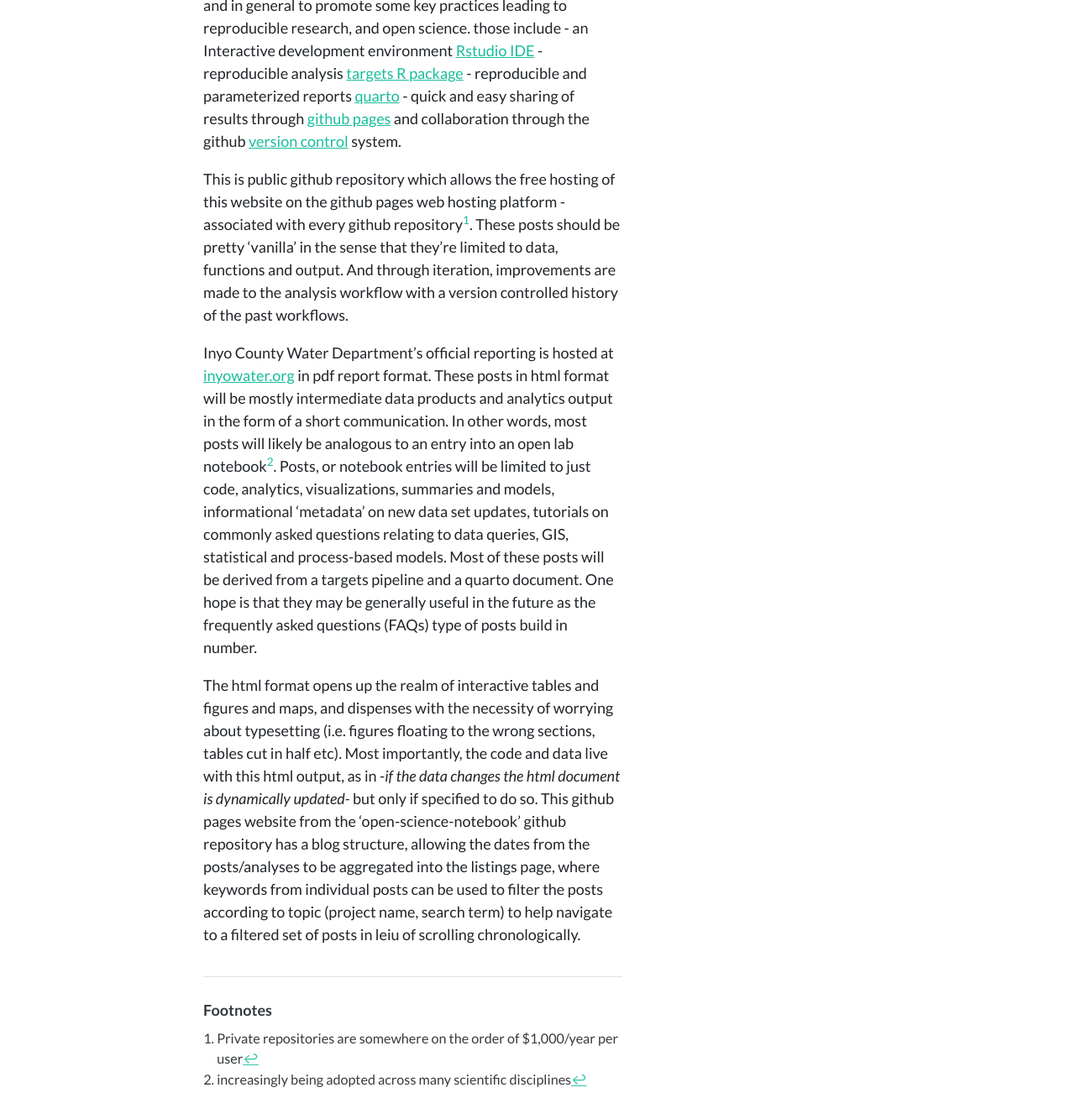
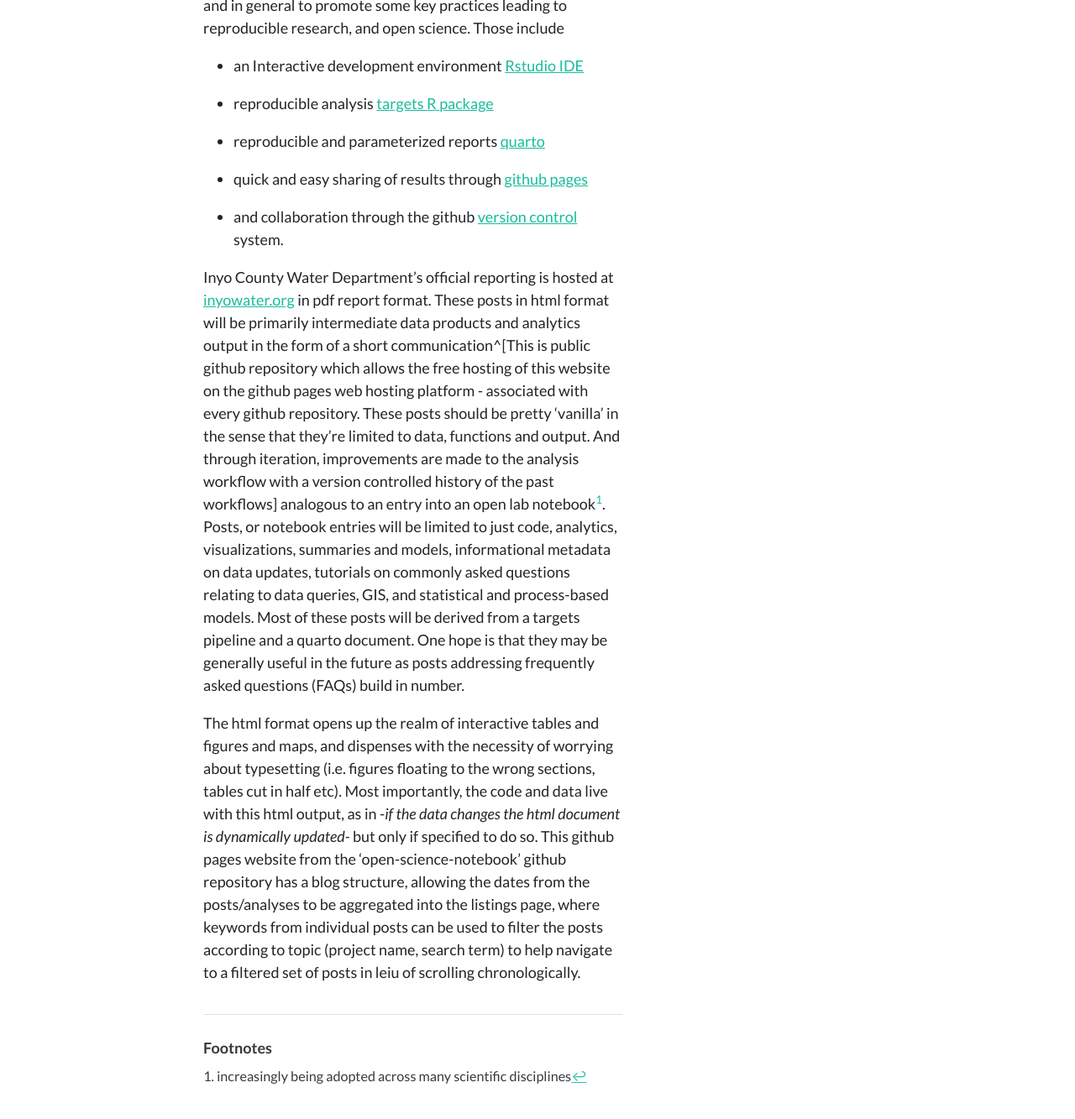
Before and after one commit to zach-nelson/open-science-notebook, a plain HTML site: page docs/about.html in a window 1280 px wide. Shown: the part 343-1676 px from the top of the page at 84% size. Drawn offline with Linux system fonts and the light colour scheme.

Commit message:
about fix

```diff
--- a/docs/about.html
+++ b/docs/about.html
@@ -120,9 +120,27 @@ ul.task-list li input[type="checkbox"] {
   </a>
 </div>
       <div class="about-contents"><main class="content" id="quarto-document-content">
-<p>I created this repository to make it easy and fast to share data analyses with coworkers at the Inyo County Water Department, to make it easy on my future self to remember what I’ve done, and in general to promote some key practices leading to reproducible research, and open science. those include - an Interactive development environment <a href="https://posit.co/products/open-source/rstudio/">Rstudio IDE</a> - reproducible analysis <a href="https://books.ropensci.org/targets/">targets R package</a> - reproducible and parameterized reports <a href="https://quarto.org/">quarto</a> - quick and easy sharing of results through <a href="">github pages</a> and collaboration through the github <a href="https://happygitwithr.com/index.html">version control</a> system.</p>
-<p>This is public github repository which allows the free hosting of this website on the github pages web hosting platform - associated with every github repository<a href="#fn1" class="footnote-ref" id="fnref1" role="doc-noteref"><sup>1</sup></a>. These posts should be pretty ‘vanilla’ in the sense that they’re limited to data, functions and output. And through iteration, improvements are made to the analysis workflow with a version controlled history of the past workflows.</p>
-<p>Inyo County Water Department’s official reporting is hosted at <a href="https://www.inyowater.org">inyowater.org</a> in pdf report format. These posts in html format will be mostly intermediate data products and analytics output in the form of a short communication. In other words, most posts will likely be analogous to an entry into an open lab notebook<a href="#fn2" class="footnote-ref" id="fnref2" role="doc-noteref"><sup>2</sup></a>. Posts, or notebook entries will be limited to just code, analytics, visualizations, summaries and models, informational ‘metadata’ on new data set updates, tutorials on commonly asked questions relating to data queries, GIS, statistical and process-based models. Most of these posts will be derived from a targets pipeline and a quarto document. One hope is that they may be generally useful in the future as the frequently asked questions (FAQs) type of posts build in number.</p>
+<p>I created this repository to make it easy and fast to share data analyses with coworkers at the Inyo County Water Department, to make it easy on my future self to remember what I’ve done, and in general to promote some key practices leading to reproducible research, and open science. Those include</p>
+<ul>
+<li>an Interactive development environment <a href="https://posit.co/products/open-source/rstudio/">Rstudio IDE</a></li>
+</ul>
+<!-- -->
+<ul>
+<li>reproducible analysis <a href="https://books.ropensci.org/targets/">targets R package</a></li>
+</ul>
+<!-- -->
+<ul>
+<li>reproducible and parameterized reports <a href="https://quarto.org/">quarto</a></li>
+</ul>
+<!-- -->
+<ul>
+<li>quick and easy sharing of results through <a href="">github pages</a></li>
+</ul>
+<!-- -->
+<ul>
+<li>and collaboration through the github <a href="https://happygitwithr.com/index.html">version control</a> system.</li>
+</ul>
+<p>Inyo County Water Department’s official reporting is hosted at <a href="https://www.inyowater.org">inyowater.org</a> in pdf report format. These posts in html format will be primarily intermediate data products and analytics output in the form of a short communication^[This is public github repository which allows the free hosting of this website on the github pages web hosting platform - associated with every github repository. These posts should be pretty ‘vanilla’ in the sense that they’re limited to data, functions and output. And through iteration, improvements are made to the analysis workflow with a version controlled history of the past workflows] analogous to an entry into an open lab notebook<a href="#fn1" class="footnote-ref" id="fnref1" role="doc-noteref"><sup>1</sup></a>. Posts, or notebook entries will be limited to just code, analytics, visualizations, summaries and models, informational metadata on data updates, tutorials on commonly asked questions relating to data queries, GIS, and statistical and process-based models. Most of these posts will be derived from a targets pipeline and a quarto document. One hope is that they may be generally useful in the future as posts addressing frequently asked questions (FAQs) build in number.</p>
 <p>The html format opens up the realm of interactive tables and figures and maps, and dispenses with the necessity of worrying about typesetting (i.e.&nbsp;figures floating to the wrong sections, tables cut in half etc). Most importantly, the code and data live with this html output, as in -<em>if the data changes the html document is dynamically updated-</em> but only if specified to do so. This github pages website from the ‘open-science-notebook’ github repository has a blog structure, allowing the dates from the posts/analyses to be aggregated into the listings page, where keywords from individual posts can be used to filter the posts according to topic (project name, search term) to help navigate to a filtered set of posts in leiu of scrolling chronologically.</p>
 
 
@@ -130,8 +148,7 @@ ul.task-list li input[type="checkbox"] {
 <div id="quarto-appendix" class="default"><section id="footnotes" class="footnotes footnotes-end-of-document" role="doc-endnotes"><h2 class="anchored quarto-appendix-heading">Footnotes</h2>
 
 <ol>
-<li id="fn1"><p>Private repositories are somewhere on the order of $1,000/year per user<a href="#fnref1" class="footnote-back" role="doc-backlink">↩︎</a></p></li>
-<li id="fn2"><p>increasingly being adopted across many scientific disciplines<a href="#fnref2" class="footnote-back" role="doc-backlink">↩︎</a></p></li>
+<li id="fn1"><p>increasingly being adopted across many scientific disciplines<a href="#fnref1" class="footnote-back" role="doc-backlink">↩︎</a></p></li>
 </ol>
 </section></div></main></div>
     </div>
```
Also changed, not shown: docs/search.json.
